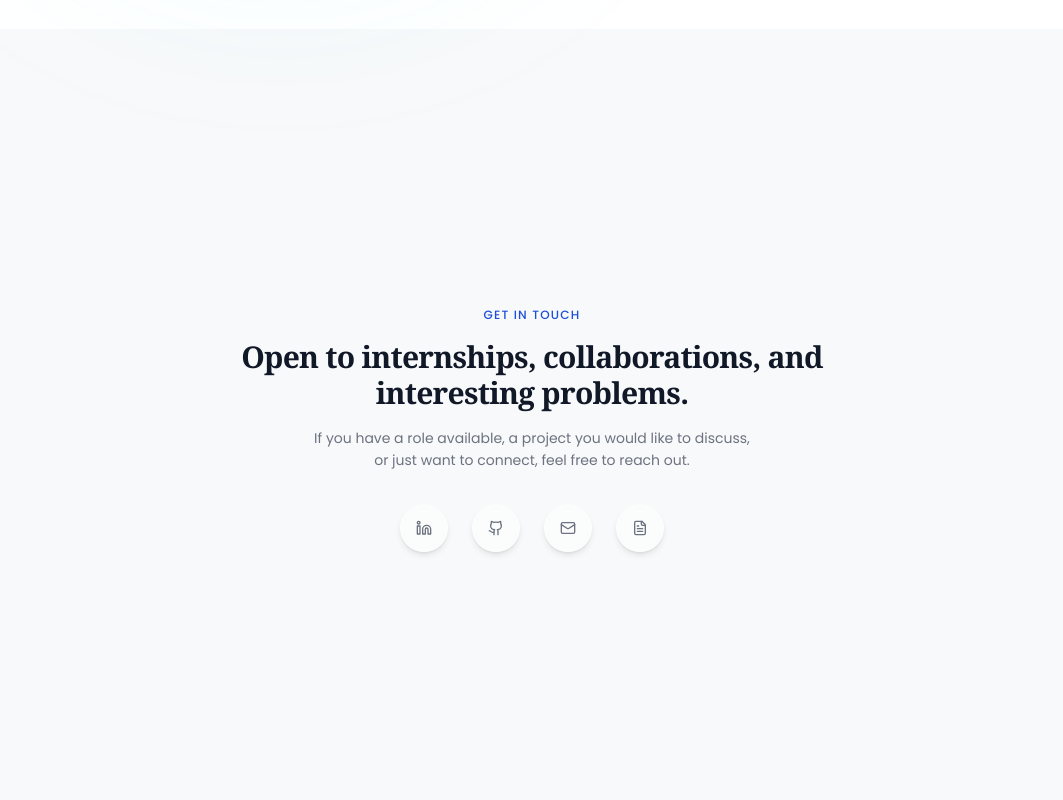
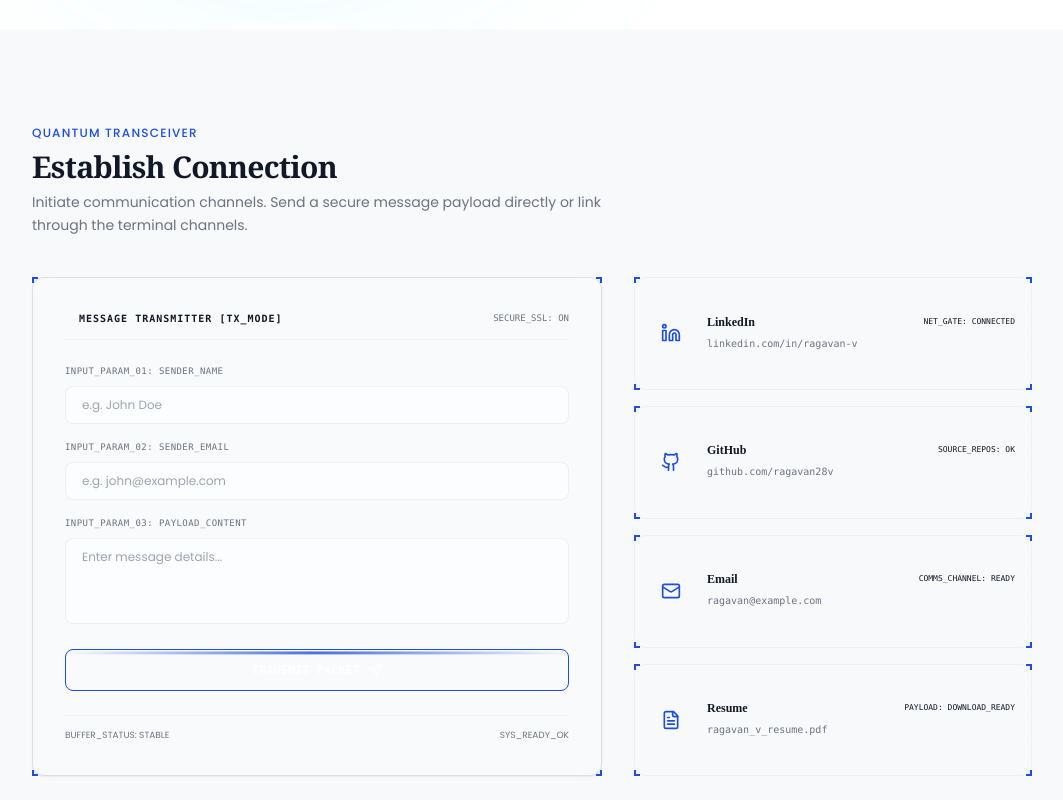
Before and after one commit to ragavan28v/ragavan.dev, a React (Vite) app: page / in a window 1280 px wide. Shown: the part 9160-9960 px from the top of the page, without its empty margins (160-1223 px from the left). Built offline with nearby package versions, Linux system fonts and the light colour scheme; a web font is replaced by a local one.

Commit message:
design: Redesign contact section to Quantum Transceiver Console style

```diff
--- a/src/components/Contact.jsx
+++ b/src/components/Contact.jsx
@@ -1,43 +1,172 @@
-import React from 'react';
-import { motion } from 'framer-motion';
-import { FileText, Github, Linkedin, Mail } from 'lucide-react';
+import React, { useState } from 'react';
+import { motion, AnimatePresence } from 'framer-motion';
+import { FileText, Github, Linkedin, Mail, Send, Terminal } from 'lucide-react';
 import useInView from '../hooks/useInView';
 import { fadeUp, stagger } from '../lib/animations';
 
 const contactLinks = [
-  { label: 'LinkedIn', href: 'https://www.linkedin.com/in/ragavan-v-15a2b3292/', icon: Linkedin },
-  { label: 'GitHub', href: 'https://github.com/ragavan28v', icon: Github },
-  { label: 'Email', href: 'mailto:ragavan@example.com', icon: Mail },
-  { label: 'Resume', href: 'https://drive.google.com/uc?export=download&id=1tfAqFMEOjnK1-TJiCBkj9PM4BhfcrCFY', icon: FileText },
+  {
+    label: 'LinkedIn',
+    href: 'https://www.linkedin.com/in/ragavan-v-15a2b3292/',
+    icon: Linkedin,
+    log: 'NET_GATE: CONNECTED',
+    address: 'linkedin.com/in/ragavan-v'
+  },
+  {
+    label: 'GitHub',
+    href: 'https://github.com/ragavan28v',
+    icon: Github,
+    log: 'SOURCE_REPOS: OK',
+    address: 'github.com/ragavan28v'
+  },
+  {
+    label: 'Email',
+    href: 'mailto:ragavan@example.com',
+    icon: Mail,
+    log: 'COMMS_CHANNEL: READY',
+    address: 'ragavan@example.com'
+  },
+  {
+    label: 'Resume',
+    href: 'https://drive.google.com/uc?export=download&id=1tfAqFMEOjnK1-TJiCBkj9PM4BhfcrCFY',
+    icon: FileText,
+    log: 'PAYLOAD: DOWNLOAD_READY',
+    address: 'ragavan_v_resume.pdf'
+  },
 ];
 
 export default function Contact() {
   const { ref, controls } = useInView();
+  const [form, setForm] = useState({ name: '', email: '', message: '' });
+  const [status, setStatus] = useState('idle'); // 'idle' | 'sending' | 'success' | 'error'
+
+  const handleSubmit = (e) => {
+    e.preventDefault();
+    if (!form.name || !form.email || !form.message) return;
+
+    setStatus('sending');
+    setTimeout(() => {
+      setStatus('success');
+      setForm({ name: '', email: '', message: '' });
+      setTimeout(() => setStatus('idle'), 4000);
+    }, 1500);
+  };
 
   return (
-    <section id="contact" className="section-shell min-h-screen flex items-center bg-surface scroll-mt-0">
-      <div className="section-inner">
-        <motion.div
-          ref={ref}
-          variants={stagger}
-          initial="hidden"
-          animate={controls}
-          className="mx-auto max-w-2xl text-center"
-        >
-          <motion.div variants={fadeUp}>
-            <p className="section-kicker">Get in touch</p>
-            <h2 className="mt-4 text-2xl font-bold tracking-tight text-primary sm:text-3xl">
-              Open to internships, collaborations, and interesting problems.
-            </h2>
-            <p className="mt-4 text-sm leading-relaxed text-secondary max-w-md mx-auto">
-              If you have a role available, a project you would like to discuss, or just want to connect, feel free to reach out.
+    <section id="contact" className="section-shell min-h-screen flex items-center bg-surface scroll-mt-0 relative overflow-hidden py-16 lg:py-24">
+      {/* HUD scanning background grid */}
+      <div className="absolute inset-0 bg-[radial-gradient(var(--accent-surface)_1.5px,transparent_1.5px)] bg-[size:24px_24px] opacity-20 pointer-events-none" />
+
+      <div className="section-inner relative z-10 w-full">
+        <motion.div ref={ref} variants={stagger} initial="hidden" animate={controls}>
+          <motion.div variants={fadeUp} className="mb-10 text-center lg:text-left">
+            <p className="section-kicker">Quantum Transceiver</p>
+            <h2 className="mt-2 text-3xl font-semibold tracking-tight text-primary">Establish Connection</h2>
+            <p className="mt-1.5 text-sm text-secondary max-w-xl font-sans leading-relaxed">
+              Initiate communication channels. Send a secure message payload directly or link through the terminal channels.
             </p>
           </motion.div>
 
+          <div className="grid grid-cols-1 lg:grid-cols-12 gap-8 items-stretch">
+            {/* Left Console: Message Transmitter (Form) */}
             <motion.div
               variants={fadeUp}
-            className="mt-8 flex flex-wrap justify-center gap-6"
+              className="lg:col-span-7 cyber-panel p-6 lg:p-8 flex flex-col justify-between shadow-sm bg-slate-50/45 dark:bg-slate-950/20"
             >
+              {/* Corner brackets */}
+              <span className="cyber-panel-corner cyber-corner-tl" />
+              <span className="cyber-panel-corner cyber-corner-tr" />
+              <span className="cyber-panel-corner cyber-corner-bl" />
+              <span className="cyber-panel-corner cyber-corner-br" />
+
+              <div>
+                <div className="flex items-center justify-between border-b border-slate-200/50 dark:border-slate-800/50 pb-3 mb-6">
+                  <div className="flex items-center gap-2">
+                    <div className="h-1.5 w-1.5 rounded-full bg-accent animate-pulse" />
+                    <span className="text-[10px] font-mono font-bold tracking-widest text-primary uppercase">
+                      MESSAGE TRANSMITTER [TX_MODE]
+                    </span>
+                  </div>
+                  <span className="text-[9px] font-mono text-secondary">SECURE_SSL: ON</span>
+                </div>
+
+                <form onSubmit={handleSubmit} className="space-y-4">
+                  <div>
+                    <label className="text-[9px] font-mono text-secondary uppercase block mb-1.5 tracking-wider">
+                      INPUT_PARAM_01: sender_name
+                    </label>
+                    <input
+                      type="text"
+                      required
+                      placeholder="e.g. John Doe"
+                      value={form.name}
+                      onChange={(e) => setForm({ ...form, name: e.target.value })}
+                      className="w-full px-4 py-2.5 text-xs text-primary border border-slate-200/60 dark:border-slate-800 rounded-lg bg-white/50 dark:bg-slate-950/30 focus:border-accent dark:focus:border-accent transition-colors"
+                    />
+                  </div>
+
+                  <div>
+                    <label className="text-[9px] font-mono text-secondary uppercase block mb-1.5 tracking-wider">
+                      INPUT_PARAM_02: sender_email
+                    </label>
+                    <input
+                      type="email"
+                      required
+                      placeholder="e.g. john@example.com"
+                      value={form.email}
+                      onChange={(e) => setForm({ ...form, email: e.target.value })}
+                      className="w-full px-4 py-2.5 text-xs text-primary border border-slate-200/60 dark:border-slate-800 rounded-lg bg-white/50 dark:bg-slate-950/30 focus:border-accent dark:focus:border-accent transition-colors"
+                    />
+                  </div>
+
+                  <div>
+                    <label className="text-[9px] font-mono text-secondary uppercase block mb-1.5 tracking-wider">
+                      INPUT_PARAM_03: payload_content
+                    </label>
+                    <textarea
+                      required
+                      rows="4"
+                      placeholder="Enter message details..."
+                      value={form.message}
+                      onChange={(e) => setForm({ ...form, message: e.target.value })}
+                      className="w-full px-4 py-2.5 text-xs text-primary border border-slate-200/60 dark:border-slate-800 rounded-lg bg-white/50 dark:bg-slate-950/30 focus:border-accent dark:focus:border-accent transition-colors resize-none"
+                    />
+                  </div>
+
+                  <button
+                    type="submit"
+                    disabled={status === 'sending'}
+                    className={`relative w-full py-3 px-4 border text-xs font-mono font-bold uppercase transition-all duration-300 rounded-lg flex items-center justify-center gap-2 overflow-hidden ${
+                      status === 'sending'
+                        ? 'border-slate-300 bg-slate-100 text-secondary'
+                        : 'border-accent bg-accent text-white dark:bg-white dark:text-slate-950 hover:bg-opacity-90 hover:shadow-md'
+                    }`}
+                  >
+                    {status === 'idle' && (
+                      <>
+                        <span className="scanner-sweep" />
+                        Transmit Packet <Send className="h-3.5 w-3.5" />
+                      </>
+                    )}
+                    {status === 'sending' && 'TRANSCEIVING_DATA...'}
+                    {status === 'success' && 'PACKET_TRANSMITTED_SUCCESSFULLY'}
+                  </button>
+                </form>
+              </div>
+
+              <div className="border-t border-slate-200/50 dark:border-slate-800/50 pt-3 mt-6 text-[9px] font-mono text-secondary flex justify-between">
+                <span>BUFFER_STATUS: STABLE</span>
+                <span>SYS_READY_OK</span>
+              </div>
+            </motion.div>
+
+            {/* Right Console: Connection Channels (Directory) */}
+            <div className="lg:col-span-5 flex flex-col gap-3.5 justify-between">
+              <span className="text-[10px] font-bold tracking-widest text-secondary uppercase px-2 mb-0.5 block lg:hidden">
+                Terminal Channels
+              </span>
+
+              <div className="grid grid-cols-1 sm:grid-cols-2 lg:grid-cols-1 gap-4 flex-1">
                 {contactLinks.map((link) => {
                   const Icon = link.icon;
                   return (
@@ -46,15 +175,37 @@ export default function Contact() {
                       href={link.href}
                       target={link.href.startsWith('http') ? '_blank' : undefined}
                       rel={link.href.startsWith('http') ? 'noreferrer' : undefined}
-                  className="inline-flex h-12 w-12 items-center justify-center rounded-full glass-effect text-secondary shadow-md transition-colors duration-150 hover:border-accent hover:text-accent"
-                  aria-label={link.label}
-                  title={link.label}
+                      className="relative flex items-center gap-4 rounded-xl border border-slate-200/50 dark:border-slate-800 bg-slate-50/40 dark:bg-slate-900/20 p-4 transition-all duration-300 hover:border-accent hover:shadow-md group flex-1"
                     >
-                  <Icon className="h-4 w-4" />
+                      {/* Corner Brackets */}
+                      <span className="cyber-panel-corner cyber-corner-tl" />
+                      <span className="cyber-panel-corner cyber-corner-tr" />
+                      <span className="cyber-panel-corner cyber-corner-bl" />
+                      <span className="cyber-panel-corner cyber-corner-br" />
+
+                      <div className="flex h-10 w-10 shrink-0 items-center justify-center rounded-lg bg-accent/10 text-accent group-hover:bg-accent group-hover:text-white transition-all duration-300">
+                        <Icon className="h-5 w-5" />
+                      </div>
+
+                      <div className="min-w-0 flex-1">
+                        <div className="flex items-center justify-between gap-2">
+                          <h4 className="text-xs font-bold text-primary group-hover:text-accent transition-colors leading-none">
+                            {link.label}
+                          </h4>
+                          <span className="text-[8px] font-mono text-secondary/60 shrink-0">
+                            {link.log}
+                          </span>
+                        </div>
+                        <p className="text-[10px] font-mono text-secondary mt-1.5 truncate">
+                          {link.address}
+                        </p>
+                      </div>
                     </a>
                   );
                 })}
-          </motion.div>
+              </div>
+            </div>
+          </div>
         </motion.div>
       </div>
     </section>
```
Lines whose indentation alone changed are shown as unchanged.
